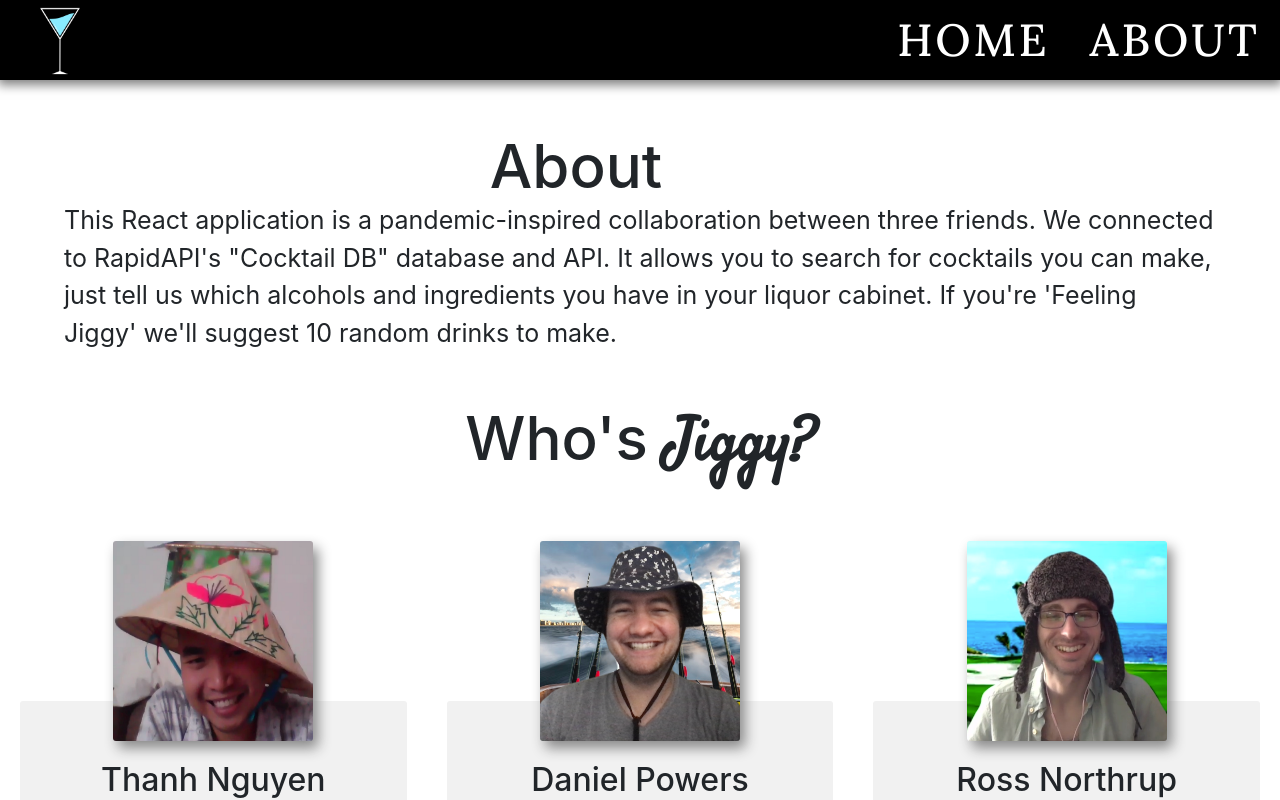
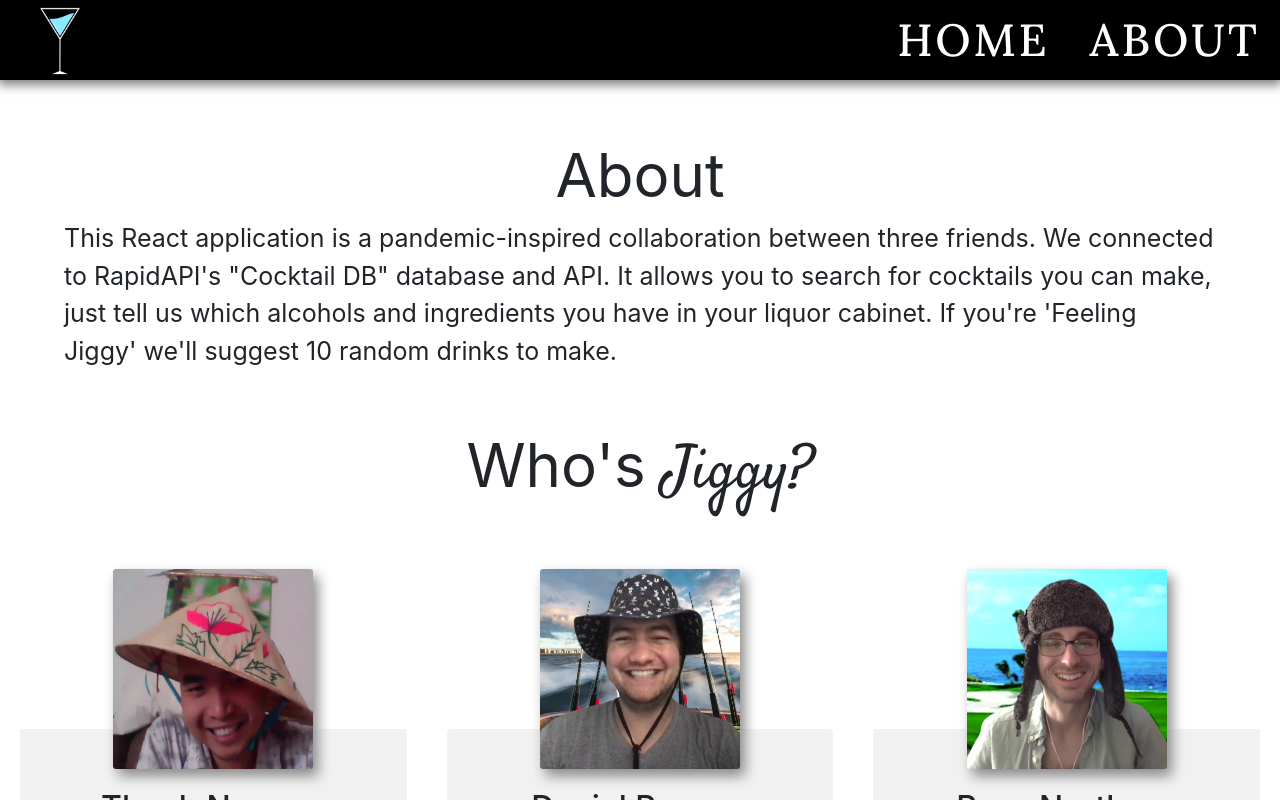
Before and after one commit to ParliamentOfOwls4/client, a React (Create React App) app: page /about in a window 1280 px wide. Shown: the top 800 px of the page. Built offline with nearby package versions, Linux system fonts and the light colour scheme; a web font is replaced by a local one.

Commit message:
Menu now overlaps all content | Style none found message

```diff
--- a/src/Components/Pages/About.js
+++ b/src/Components/Pages/About.js
@@ -8,13 +8,9 @@ import Ross from '../../assets/Ross2.png';
 import Thanh from '../../assets/Thanh2.png';
 
 const About = ({ open, setOpen }) => {
-    // useEffect(() => {
-    //     setOpen(false)
-    // })
-
     return (
         <div className='about-container'>
-            <h2 className='about-this-app-title'>About</h2>
+            <div className='about-this-app-title'>About</div>
             <div className='about-app'>
                 This React application is a pandemic-inspired collaboration between
                 three friends. We connected to RapidAPI's "Cocktail DB" database and
@@ -23,7 +19,7 @@ const About = ({ open, setOpen }) => {
                 you're 'Feeling Jiggy' we'll suggest 10 random drinks to make.
       </div>
 
-            <h2 className='about-whos-jiggy'>Who's <span className='about-span-jiggy'>Jiggy?</span></h2>
+            <div className='about-whos-jiggy'>Who's <span className='about-span-jiggy'>Jiggy?</span></div>
             <div className='developer-container'>
                 <div className='developer-content'>
                     <div className='picture-container'>
--- a/src/Components/Pages/SearchByIngResult.js
+++ b/src/Components/Pages/SearchByIngResult.js
@@ -30,7 +30,6 @@ const SearchByIngResult = (props) => {
   } else {
     return (
       <div className='search-page-container'>
-        {/* <div className='search-page-message'>Showing search results for "{searchInput}"</div> */}
         <DrinkList drinkData={searchResult} />
       </div>
     )
--- a/src/Components/Utility/DrinkList.js
+++ b/src/Components/Utility/DrinkList.js
@@ -7,7 +7,12 @@ const DrinkList = (props) => {
   } else if (props.drinkData === 'None Found') {
     return (
       <div className='none-found-message'>
-        Sorry! We couldn't find any drinks with those ingredients, click back to
+        <h2>Oops!</h2> We couldn't find any drinks with those ingredients. Click <Link
+            className='drink-list-sorry-link'
+            to={{
+              pathname: '/',
+            }}
+          >here</Link> to go back to
         the home page to try again!
       </div>
     );
--- a/src/styles/_about.scss
+++ b/src/styles/_about.scss
@@ -5,10 +5,10 @@
   display: block;
 
   .about-this-app-title {
-    width: 90%;
+    width: 100%;
     text-align: center;
     font-size: 60px;
-    margin: 0px 0px;
+    margin-right: 0px;
   }
 
   .about-app {
@@ -25,7 +25,7 @@
 
   .about-span-jiggy {
     font-family: $jiggy;
-    font-weight: 600;
+    font-weight: 500;
   }
 
   .developer-container {
--- a/src/styles/_menu.scss
+++ b/src/styles/_menu.scss
@@ -15,6 +15,7 @@
         opacity: 0.95;
         border-bottom-left-radius: 3px;
         box-shadow: 0px 3px 10px 2px $navbar-shadow;
+        z-index: 20;
 
         // transform: translateX(0%);
         // transition: transform 3s ease;
@@ -22,7 +23,7 @@
     .menu-links {
         margin: 10px;
         font-weight: 700;
-        z-index: 3;
+        z-index: 30;
         font-size: 20px;
     }
 }
```
